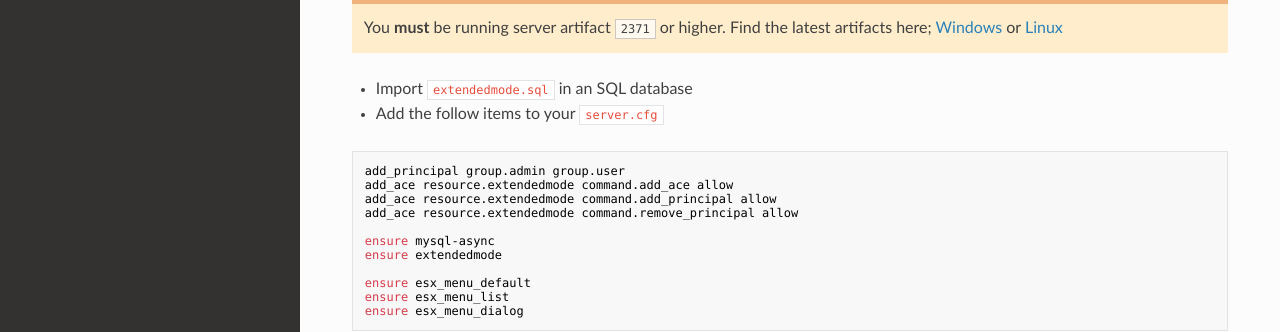
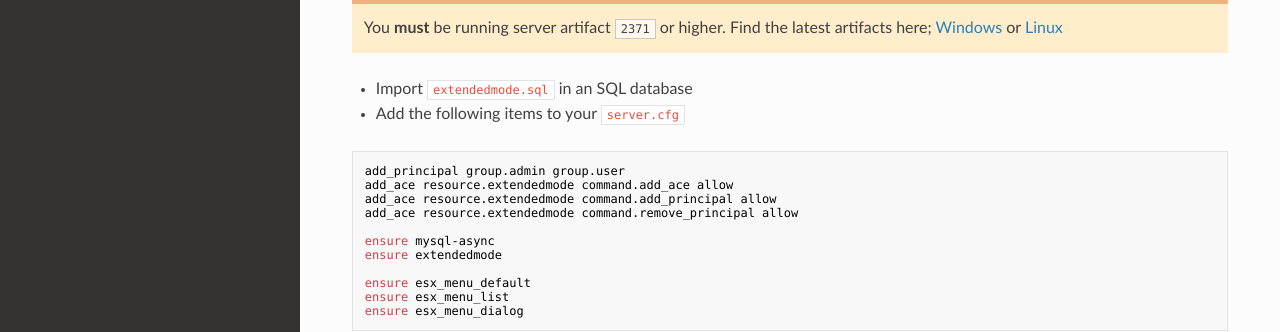
Before and after one commit to EmiyLewis/docs-site, an MkDocs documentation site: the page built from docs/Using extendedmode.md, in a window 1280 px wide and 900 px high, scrolled down 579 px. Shown: the part 410-742 px from the top of the window. Built offline with MkDocs 1.6.1, drawn with Linux system fonts in a browser that asks for light colours; nearby versions of some CDN libraries.

Commit message:
fix a spelling error

````diff
--- a/docs/Using extendedmode.md
+++ b/docs/Using extendedmode.md
@@ -39,7 +39,7 @@ While it is recommended that you organise your resources into sub directories, F
     You **must** be running server artifact `2371` or higher. Find the latest artifacts here; [Windows](https://runtime.fivem.net/artifacts/fivem/build_server_windows/master/) or [Linux](https://runtime.fivem.net/artifacts/fivem/build_proot_linux/master/)
 
 - Import `extendedmode.sql` in an SQL database
-- Add the follow items to your `server.cfg`
+- Add the following items to your `server.cfg`
 
 ```
 add_principal group.admin group.user
````
